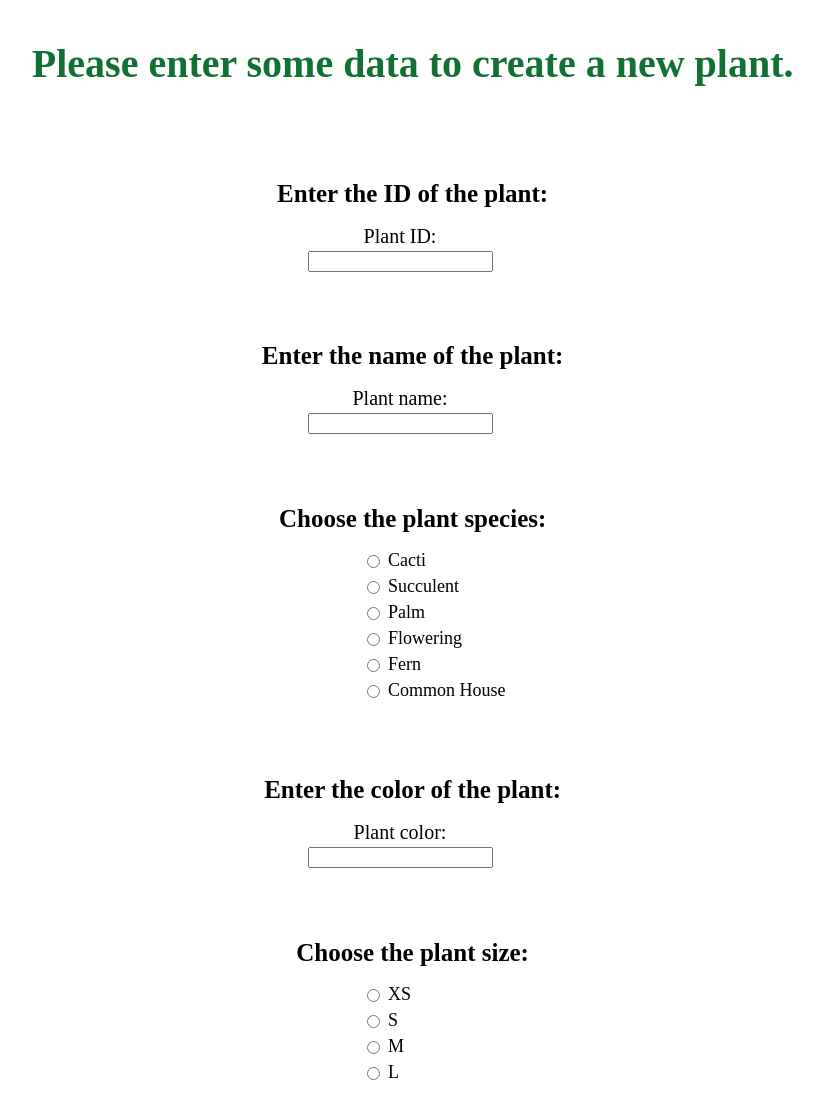
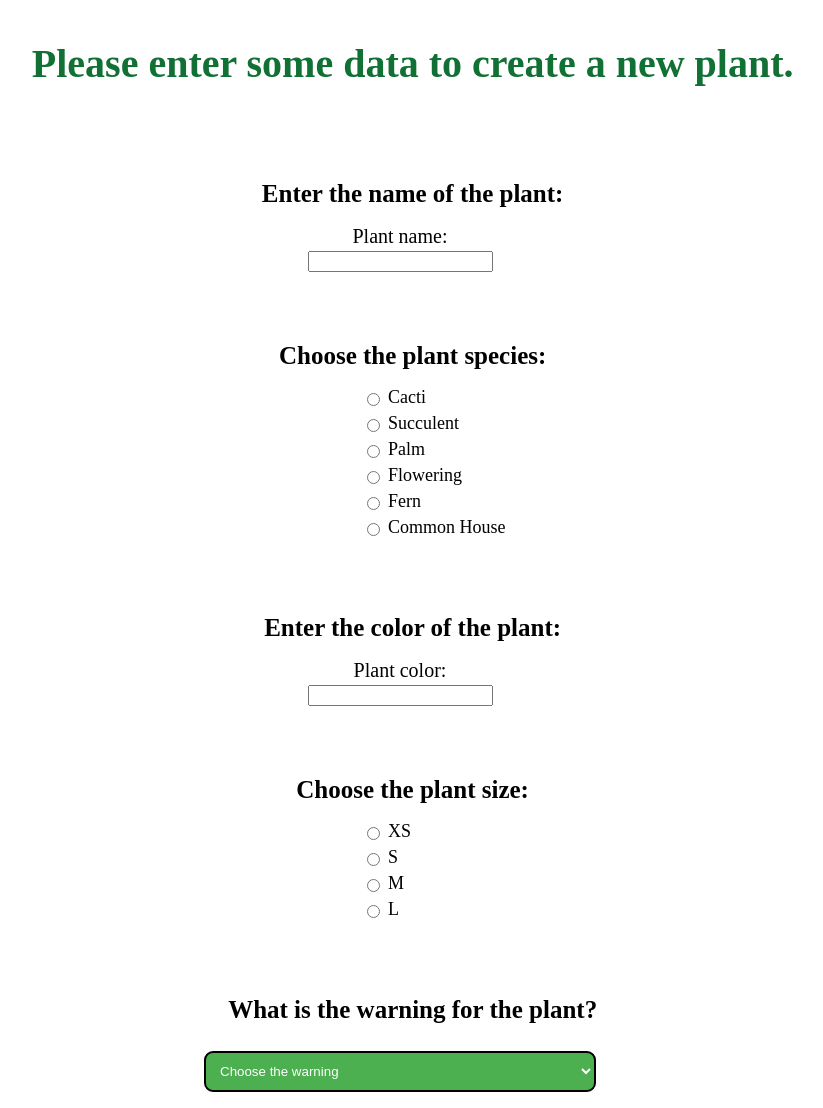
Before and after one commit to BowedKinkajou50/202310-cmsc508-semester-project-cmsc508-202310-team-11, a PHP site: page /addplant.php in a window 1280 px wide. Shown: the top 1108 px of the page, without its empty margins (240-1063 px from the left). Run offline with PHP 8.4, Linux system fonts and the light colour scheme.

Commit message:
Update addplant.php

```diff
--- a/Phase2/addplant.php
+++ b/Phase2/addplant.php
@@ -20,20 +20,12 @@ session_start()
 
         <center>
 
-        <h1>Enter the ID of the plant:</h1>
-        <form method="get" action="results.php">
-            <div class="name">
-            <label for="fname">Plant ID:</label><br>
-            <input type="text" id="fname" name="fname"><br>
-        </div>
-        <br><br><br>
-
 
         <h1>Enter the name of the plant:</h1>
         <form method="get" action="results.php">
             <div class="name">
-            <label for="fname">Plant name:</label><br>
-            <input type="text" id="fname" name="fname"><br>
+            <label for="plantName">Plant name:</label><br>
+            <input type="text" id="plantName" name="plantName"><br>
         </div>
 
         <br><br><br>
@@ -94,8 +86,8 @@ session_start()
             <h1>Enter the color of the plant:</h1>
         <form method="get" action="results.php">
             <div class="name">
-            <label for="fname">Plant color:</label><br>
-            <input type="text" id="fname" name="fname"><br>
+            <label for="color">Plant color:</label><br>
+            <input type="text" id="color" name="color"><br>
         </div>
 
         <br><br><br>
@@ -289,7 +281,7 @@ session_start()
 
 
 
-        <a href = 'results.php'>
+        <a href = 'admin_menu.php'>
     <input type="submit" value="Enter The Plant"/>
 </a>
 </form>
```
